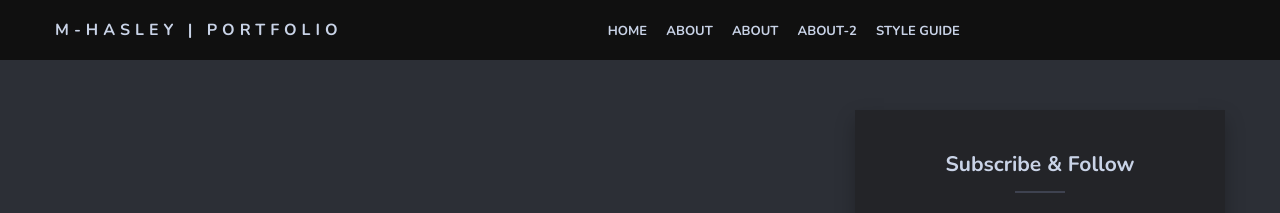
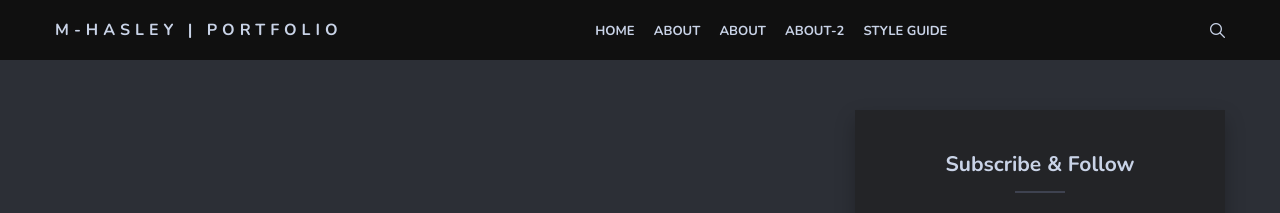
Before and after one commit to mhasley/mhasley.github.io, a Jekyll site: the page built from index.html, in a window 1280 px wide. Shown: the top 213 px of the page. Built offline with Jekyll 4.4.1, drawn with Linux system fonts in a browser that asks for light colours; nearby versions of some CDN libraries; comment, search, counter and statistics services are not loaded.

Commit message:
Update header.html

```diff
--- a/_includes/header.html
+++ b/_includes/header.html
@@ -22,13 +22,13 @@
           </nav>
           <div class="nav-buttons">
             <i class="menu-button d-hide ion ion-ios-menu"></i>
-            <!--<i class="search-button ion ion-ios-search"></i> -->
+            <i class="search-button ion ion-ios-search"></i>
           </div>
         </div>
       </div>
     </div>
   </div>
-  <!--
+
   <div class="search">
     <div class="search-box">
       <i class="search-close-button ion ion-ios-close"></i>
@@ -37,5 +37,5 @@
       <ol id="js-results-container" class="search-results-list"></ol>
     </div>
   </div>
-            -->
+
 </header> <!-- /.header -->
```
